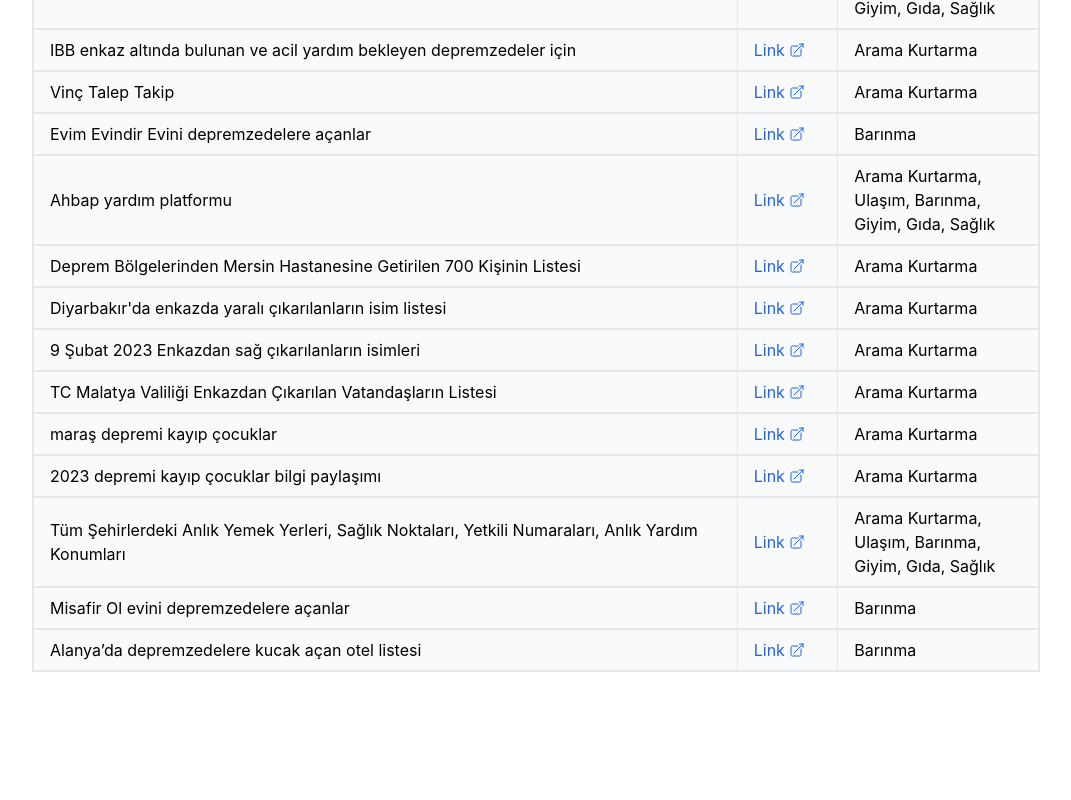
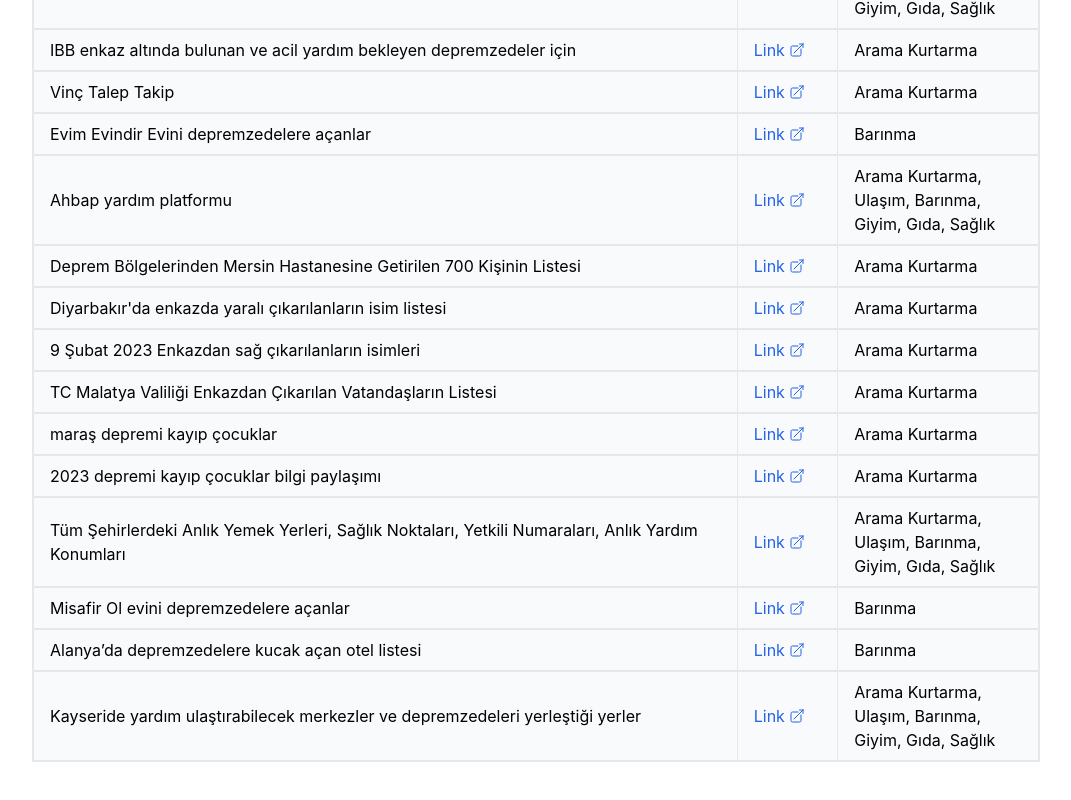
Before and after one commit to alparslandeniz/tumyardimlar, a React (Create React App) app: page / in a window 1280 px wide. Shown: the part 1260-2060 px from the top of the page, without its empty margins (104-1175 px from the left). Before the commit the page ends 1972 px from the top, so only its background shows below. Built offline with nearby package versions, Linux system fonts and the light colour scheme.

Commit message:
Update Data.js

```diff
--- a/src/Components/Constants/Data.js
+++ b/src/Components/Constants/Data.js
@@ -134,4 +134,9 @@ export const allForms = [
     url: "https://www.instagram.com/p/CoXxrXGskXn/?igshid=YmMyMTA2M2Y%3D",
     category: "Barınma",
   },
+  {
+    description: "Kayseride yardım ulaştırabilecek merkezler ve depremzedeleri yerleştiği yerler",
+    url: "https://docs.google.com/spreadsheets/d/1ufc9n0AQNcjJHiy_QFj9Tzvk-cVQbvXNNweN7qBFKa8/edit#gid=653079699",
+    category: "Arama Kurtarma, Ulaşım, Barınma, Giyim, Gıda, Sağlık",
+  },
 ];
```
